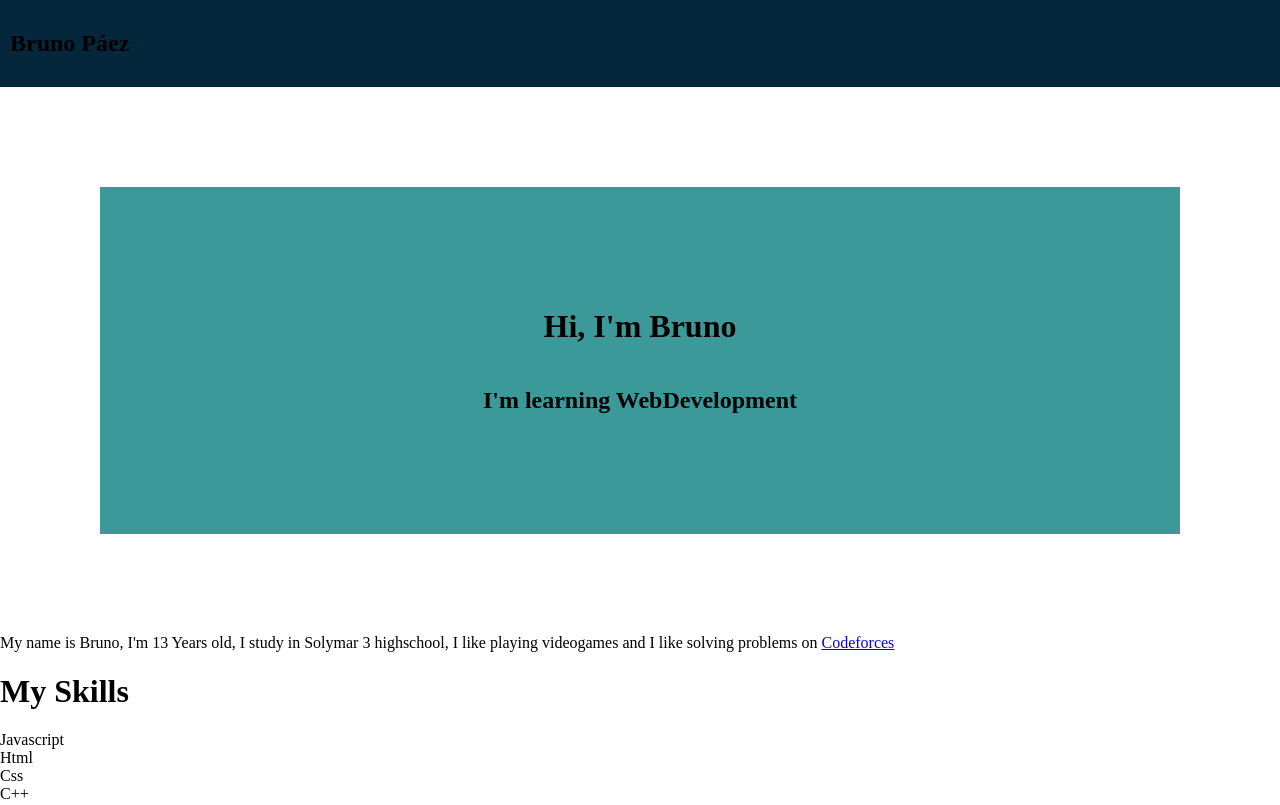
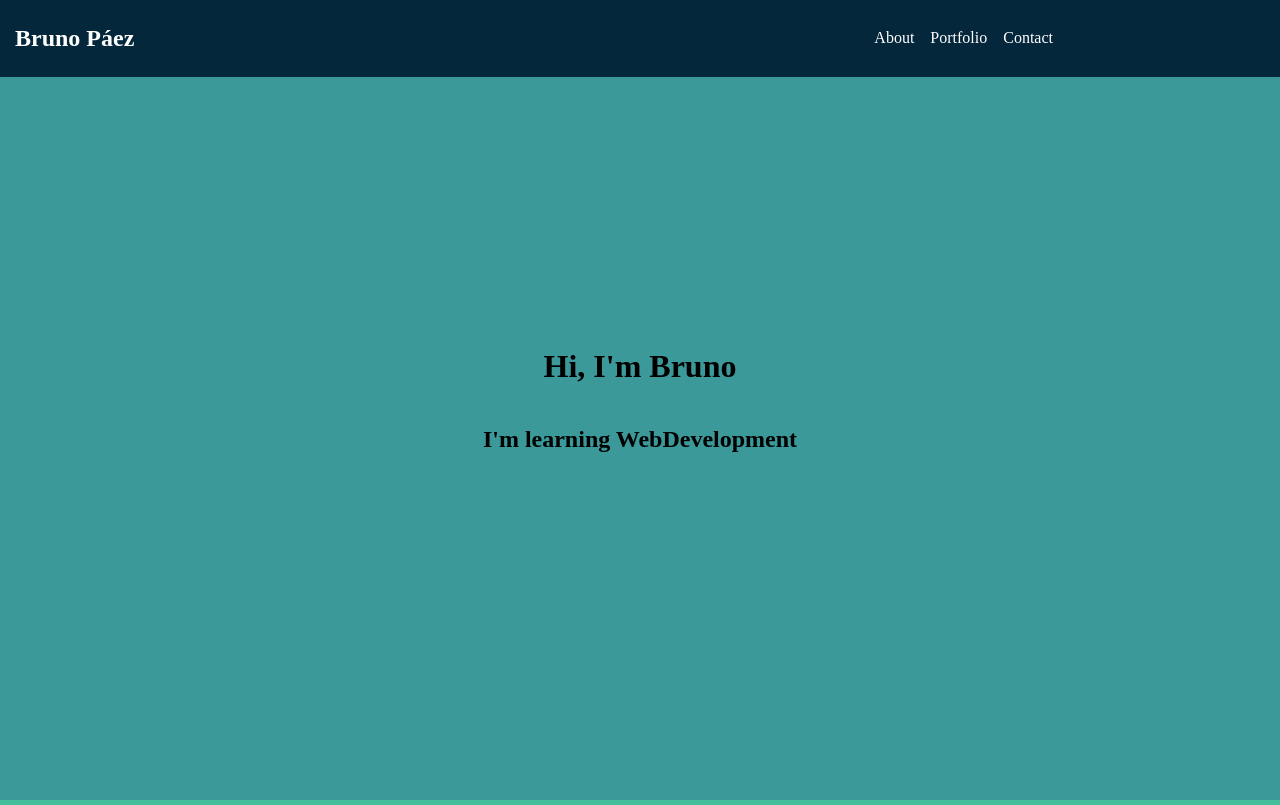
Before and after one commit to Bruno2012d/Portfolio, a plain HTML site: page index.html in a window 1280 px wide. Shown: the top 805 px of the page. Drawn offline with Linux system fonts and the light colour scheme.

Commit message:
Smooth scroll, about me section, navbar fixed

```diff
--- a/index.html
+++ b/index.html
@@ -6,30 +6,25 @@
     <title>Portfolio | Bruno Páez</title>
     <link rel="stylesheet" href="style.css">
 </head>
-<body>
+<body onload="window.scrollTo(0,0)">
 <nav class="navbar">
-    <div class="nabvar container container">
-        <div>
             <h1 class="navbar head">
                 Bruno Páez
             </h1>
-        </div>
-        <ul class="menubar nav">
+          <ul class="menubar nav">
             <li><a class="directions" href="#aboutme">About</a></li>
-            <li><a class="directions" href="porfolio">Portfolio</a></li>
+            <li><a class="directions" href="#porfolio">Portfolio</a></li>
             <li><a class="directions" href="">Contact</a></li>
-        </ul>
-    </div>
+          </ul>
 </nav>
-
     <div class="heading">
-        <h1 id="heading title">Hi, I'm Bruno</h1>
+        <h1 id="heading-title">Hi, I'm Bruno</h1>
         <h2>I'm learning WebDevelopment</h2>
     </div>
     <div id="aboutme">
-        <p>My name is Bruno, I'm 13 Years old, I study in Solymar 3 highschool, I like playing videogames and I like
-            solving problems on <a href="https://codeforces.com/profile/losstype">Codeforces</a>
-        </p>
+        <h1>About Me</h1>
+        <p>My name is Bruno, I'm 13 Years old, I study in Solymar 3 highschool, I like playing videogames <br>and I like
+            solving problems on <a id="codeforces" href="https://codeforces.com/profile/losstype">Codeforces</a> </p>
     </div>
     <div id="skills">
         <h1>My Skills</h1>
@@ -43,6 +38,7 @@
         <div class="skillbar"></div>
         <div class="portfolio">
     </div>
+    <div id="portfolio">
         <h1>Portfolio</h1>
         <h1>ToDo list</h1>
         <h3>Build using HTML, CSS, JS</h3>
--- a/style.css
+++ b/style.css
@@ -1,33 +1,66 @@
+html{
+  scroll-behavior: smooth; /* hace que scrollee suavemente siempre va en la html*/
+}
 body{
     margin: 0;
+    padding: 0;
+
 }
-.navbar{
-
+nav{
+    display: flex;
+    position: fixed;
+    width: 100%;
+    top: 0;
     padding: 5px;
     background-color:rgb(4, 39, 60);
 }
-.title{
+.navbar.head{
+    z-index: 100;
     color: #fff;
+    padding-left: 10px;
+}
+.elements{
+  display:flex;
+  z-index: 0;
+  align-items: center;
+  justify-content:left;
+  text-align: center;
+
 }
 .menubar.nav{
     list-style: none;
     display: flex;
     gap: 16px;
+    z-index: 0;
     align-items: center;
     justify-content: right;
     text-align: center;
-    float: left;
+    transform: translateX(700px);
 }
 .directions{
+    scroll-behaviour: smooth;
     color: #fff;
     text-decoration: none;
 }
 .heading{
-    margin: 100px;
-    padding: 100px;
+    height: 100vh;
     display:flex;
-    justify-content: center;
+    justify-content:center;
     align-items: center;
+    text-align: center;
     flex-direction: column;
     background-color: rgb(59, 153, 153);
 }
+#aboutme{
+  height: 100vh;/*significa que ocupa el tamaño de la ventana*/
+  display: flex;
+  justify-content: center;
+  align-items: center;
+  flex-direction: column;
+  text-align: center;
+  background-color: #43BF9B;
+}
+#codeforces{
+  color: black;
+
+}
```
